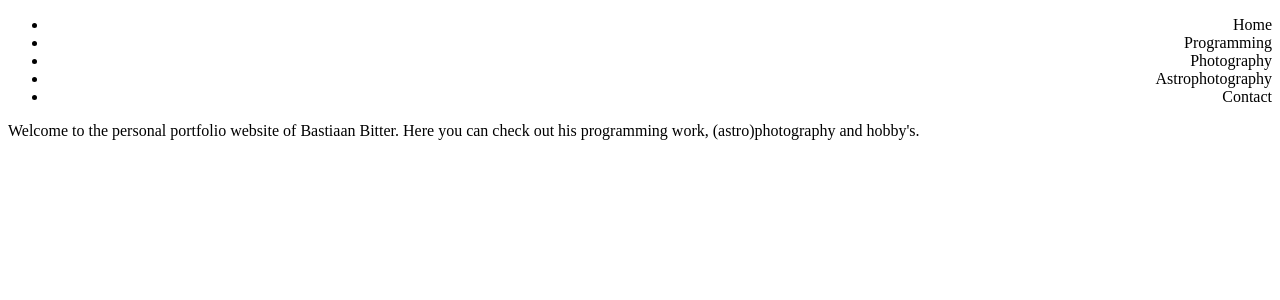
After one commit to Seltaeb87/portfolio, a PHP site: page /index.php in a window 1280 px wide. The commit adds this page. Shown: the top 300 px of the page. Run offline with PHP 8.4, Linux system fonts and the light colour scheme.

Commit message:
Changed .html to .php to include header on every page
Changed .html to .php so I can build one header and include it on everypage. Advantage is that when I change something in the header, it appears right on each page.

```diff
--- /dev/null
+++ b/header.php
@@ -0,0 +1,22 @@
+<?php
+/**
+ * Created by PhpStorm.
+ * User: Bastiaan
+ * Date: 08-Jun-17
+ * Time: 09:52 PM
+ */
+?>
+
+<!-- Header -->
+<div class="header">
+    <!-- Site navigation menu -->
+    <div class="menu">
+        <ul>
+            <li>Home</li>
+            <li>Programming</li>
+            <li>Photography</li>
+            <li>Astrophotography</li>
+            <li>Contact</li>
+        </ul>
+    </div>
+</div>
--- a/index.html
+++ b/index.php
@@ -7,19 +7,7 @@
 </head>
 <body>
  <div class="container"></div>
- <!-- Header -->
-    <div class="header">
- <!-- Site navigation menu -->
-        <div class="menu">
-            <ul>
-                <li>Home</li>
-                <li>Programming</li>
-                <li>Photography</li>
-                <li>Astrophotography</li>
-                <li>Contact</li>
-            </ul>
-        </div>
-    </div>
+    <?php include 'header.php' ?>
 
 
 <p>
```
Also changed, not shown: astrophotography.php (renamed from astrophotography.html), contact.php (renamed from contact.html), photography.php (renamed from photography.html), programming.php (renamed from programming.html).
